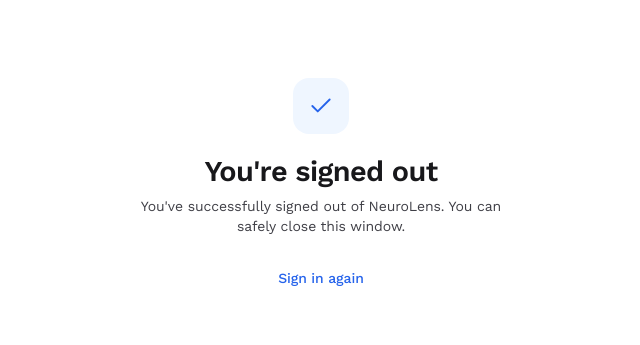
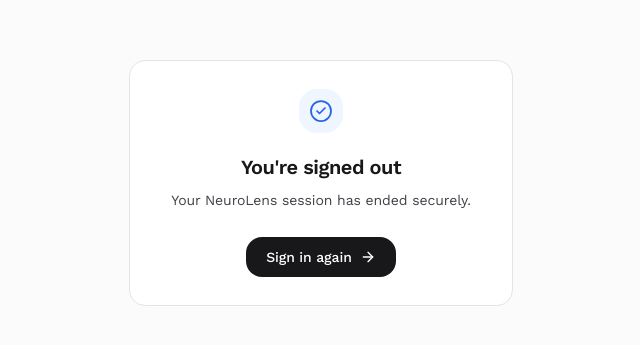
Before and after one commit to duos0ft/neurolens, a React app in the folder frontend/: page /auth/logged-out in a window 1280 px wide. Shown: the part 217-562 px from the top of the page, without its empty margins (319-959 px from the left). Built offline with nearby package versions, Linux system fonts and the light colour scheme; no server answers; the HTML template or start-up script is replaced by a standard one.

Commit message:
feat: redesign the auth state pages

```diff
--- a/frontend/src/components/button/Button.styles.ts
+++ b/frontend/src/components/button/Button.styles.ts
@@ -11,7 +11,7 @@ export const buttonVariants = cva(
     {
         variants: {
             variant: {
-                primary: "bg-primary text-primary-fg hover:bg-primary/90",
+                primary: "bg-primary text-on-primary hover:bg-primary-hover",
                 secondary: "border border-border bg-bg text-fg hover:bg-muted",
                 ghost: "text-fg hover:bg-muted",
                 destructive: "bg-destructive text-white hover:bg-destructive/90",
--- /dev/null
+++ b/frontend/src/components/card/Card.styles.ts
@@ -0,0 +1,21 @@
+import { cva } from "class-variance-authority";
+
+export const cardVariants = cva("rounded-xl border border-border bg-bg text-fg", {
+    variants: {
+        variant: {
+            default: "shadow-sm",
+            flat: "shadow-none",
+            elevated: "shadow-lg",
+        },
+        padding: {
+            none: "p-0",
+            sm: "p-4",
+            md: "p-6",
+            lg: "p-8",
+        },
+    },
+    defaultVariants: {
+        variant: "default",
+        padding: "md",
+    },
+});
--- /dev/null
+++ b/frontend/src/components/card/Card.tsx
@@ -0,0 +1,13 @@
+import { forwardRef, type HTMLAttributes } from "react";
+import type { VariantProps } from "class-variance-authority";
+
+import { cn } from "../../lib/cn";
+import { cardVariants } from "./Card.styles";
+
+export type CardProps = HTMLAttributes<HTMLDivElement> & VariantProps<typeof cardVariants>;
+
+export const Card = forwardRef<HTMLDivElement, CardProps>(({ className, variant, padding, ...props }, ref) => (
+    <div ref={ref} className={cn(cardVariants({ variant, padding }), className)} {...props} />
+));
+
+Card.displayName = "Card";
--- /dev/null
+++ b/frontend/src/components/card/index.ts
@@ -0,0 +1,2 @@
+export { Card } from "./Card";
+export type { CardProps } from "./Card";
--- a/frontend/src/layouts/AuthLayout.styles.ts
+++ b/frontend/src/layouts/AuthLayout.styles.ts
@@ -1,4 +1,4 @@
 export const authLayoutStyles = {
-    root: "flex min-h-screen items-center justify-center bg-bg px-6",
+    root: "flex min-h-dvh items-center justify-center bg-muted/40 px-4 py-8",
     content: "flex w-full max-w-md flex-col items-center text-center",
 };
--- a/frontend/src/pages/auth/AuthErrorPage.styles.ts
+++ /dev/null
@@ -1,8 +0,0 @@
-export const authErrorPageStyles = {
-    root: "flex w-full flex-col items-center gap-5 text-center",
-    icon: "flex size-14 items-center justify-center rounded-lg bg-neg-bg text-neg-fg",
-    content: "flex flex-col items-center gap-2",
-    title: "text-hero font-semibold text-fg",
-    description: "max-w-sm text-sm text-fg-body",
-    button: "mt-3 flex h-control-xl w-full items-center justify-center rounded-md bg-primary px-5 font-medium text-on-primary transition-colors hover:bg-primary-hover focus-visible:outline-2 focus-visible:outline-offset-2 focus-visible:outline-accent",
-};
--- a/frontend/src/pages/auth/AuthErrorPage.tsx
+++ b/frontend/src/pages/auth/AuthErrorPage.tsx
@@ -1,6 +1,10 @@
-import { useSearchParams } from "react-router";
+import { AlertCircle, ArrowRight } from "lucide-react";
+import { useNavigate, useSearchParams } from "react-router";
 
-import { authErrorPageStyles as styles } from "./AuthErrorPage.styles";
+import { Button } from "../../components/button";
+import { Card } from "../../components/card";
+import { cn } from "../../lib/cn";
+import { authResultStyles as styles } from "./AuthResult.styles";
 
 const errorMessages: Record<string, string> = {
     invalid_state: "Your sign-in session expired or could not be verified.",
@@ -11,15 +15,17 @@ const errorMessages: Record<string, string> = {
 };
 
 export function Component() {
+    const navigate = useNavigate();
     const [ searchParams ] = useSearchParams();
+
     const reason = searchParams.get("reason") ?? "";
-
     const description = errorMessages[reason] ?? "Something went wrong while signing you in. Please try again.";
 
     return (
         <div className={styles.root}>
-            <div className={styles.icon} aria-hidden="true">
-                <span className="text-hero">!</span>
+            <Card variant="flat" padding="lg" className={styles.card}>
+                <div className={cn(styles.icon, styles.errorIcon)} aria-hidden="true">
+                    <AlertCircle className={styles.iconSvg} strokeWidth={1.75} />
                 </div>
 
                 <div className={styles.content}>
@@ -27,9 +33,11 @@ export function Component() {
                     <p className={styles.description}>{description}</p>
                 </div>
 
-            <a href="/auth/login" className={styles.button}>
+                <Button variant="primary" className={styles.action} onClick={() => navigate("/auth/login")}>
                     Try again
-            </a>
+                    <ArrowRight />
+                </Button>
+            </Card>
         </div>
     );
 }
--- /dev/null
+++ b/frontend/src/pages/auth/AuthResult.styles.ts
@@ -0,0 +1,19 @@
+export const authResultStyles = {
+    root: "flex w-full items-center justify-center",
+
+    successIcon: "bg-accent-soft text-accent",
+    errorIcon: "bg-neg-bg text-neg-fg",
+    iconSvg: "size-6",
+
+    card: "flex w-full max-w-sm flex-col items-center gap-5 rounded-2xl bg-bg p-7 text-center shadow-none",
+
+    icon: "flex size-11 shrink-0 items-center justify-center rounded-xl",
+
+    content: "flex flex-col items-center gap-2",
+
+    title: "text-xl font-semibold tracking-tight text-fg",
+
+    description: "max-w-xs text-sm leading-relaxed text-fg-body",
+
+    action: "mt-1 h-10 w-auto min-w-36 rounded-lg px-5",
+};
--- a/frontend/src/pages/auth/LoggedOutPage.styles.ts
+++ /dev/null
@@ -1,8 +0,0 @@
-export const loggedOutPageStyles = {
-    root: "flex w-full flex-col items-center gap-5 text-center",
-    icon: "flex size-14 items-center justify-center rounded-lg bg-accent-soft text-accent",
-    content: "flex flex-col items-center gap-2",
-    title: "text-hero font-semibold text-fg",
-    description: "max-w-sm text-sm text-fg-body",
-    link: "mt-3 text-sm font-medium text-accent transition-colors hover:text-accent-hover hover:underline underline-offset-4 focus-visible:outline-2 focus-visible:outline-offset-4 focus-visible:outline-accent",
-};
--- a/frontend/src/pages/auth/LoggedOutPage.tsx
+++ b/frontend/src/pages/auth/LoggedOutPage.tsx
@@ -1,26 +1,30 @@
-import { Link } from "react-router";
-import { Check } from "lucide-react";
+import { ArrowRight, CircleCheck } from "lucide-react";
+import { useNavigate } from "react-router";
 
-import { loggedOutPageStyles as styles } from "./LoggedOutPage.styles";
+import { Button } from "../../components/button";
+import { Card } from "../../components/card";
+import { cn } from "../../lib/cn";
+import { authResultStyles as styles } from "./AuthResult.styles";
 
 export function Component() {
+    const navigate = useNavigate();
+
     return (
         <div className={styles.root}>
-            <div className={styles.icon} aria-hidden="true">
-                <Check size={26} strokeWidth={1.75} />
-            </div>
+            <Card variant="flat" padding="lg" className={styles.card}>
+                <div className={cn(styles.icon, styles.successIcon)} aria-hidden="true">
+                    <CircleCheck className={styles.iconSvg} strokeWidth={1.75} />
+                </div>
 
-            <div className={styles.content}>
-                <h1 className={styles.title}>You're signed out</h1>
-
-                <p className={styles.description}>
-                    You've successfully signed out of NeuroLens. You can safely close this window.
-                </p>
-            </div>
-
-            <Link to="/auth/login" className={styles.link}>
-                Sign in again
-            </Link>
+                <div className={styles.content}>
+                    <h1 className={styles.title}>You're signed out</h1>
+                    <p className={styles.description}>Your NeuroLens session has ended securely.</p>
+                </div>
+                <Button variant="primary" size="md" className={styles.action} onClick={() => navigate("/auth/login")}>
+                    Sign in again
+                    <ArrowRight />
+                </Button>
+            </Card>
         </div>
     );
 }
```
Lines whose indentation alone changed are shown as unchanged.
